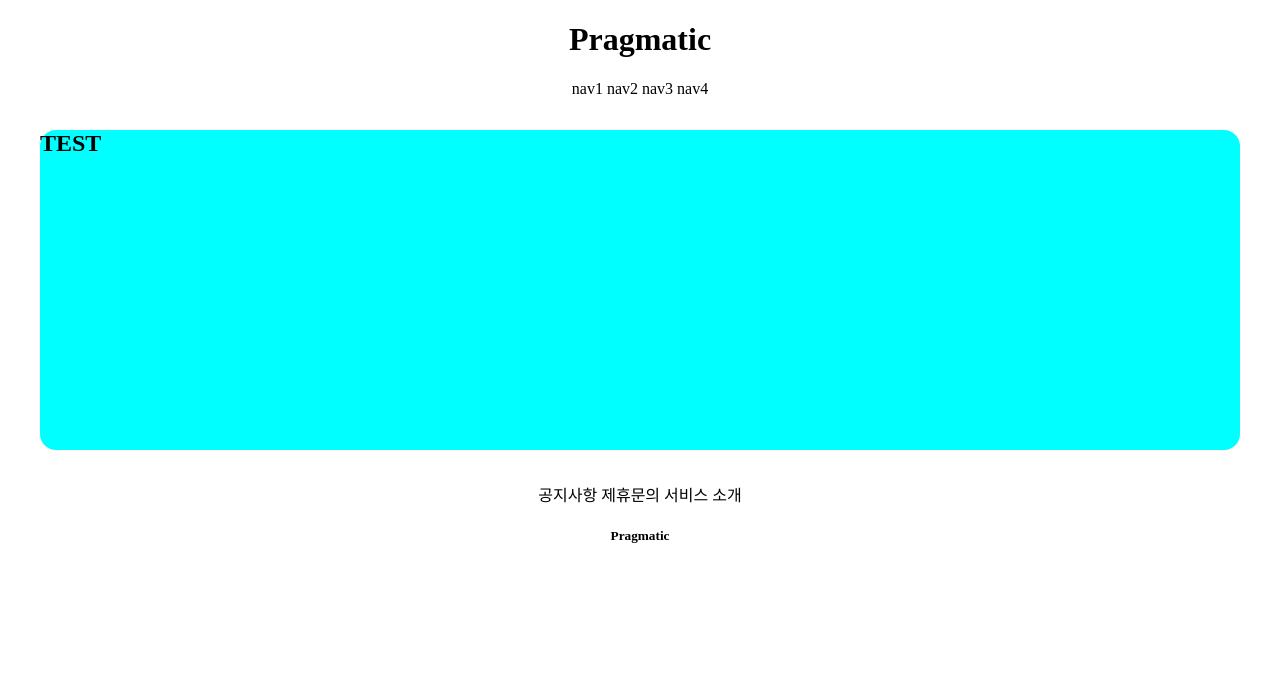
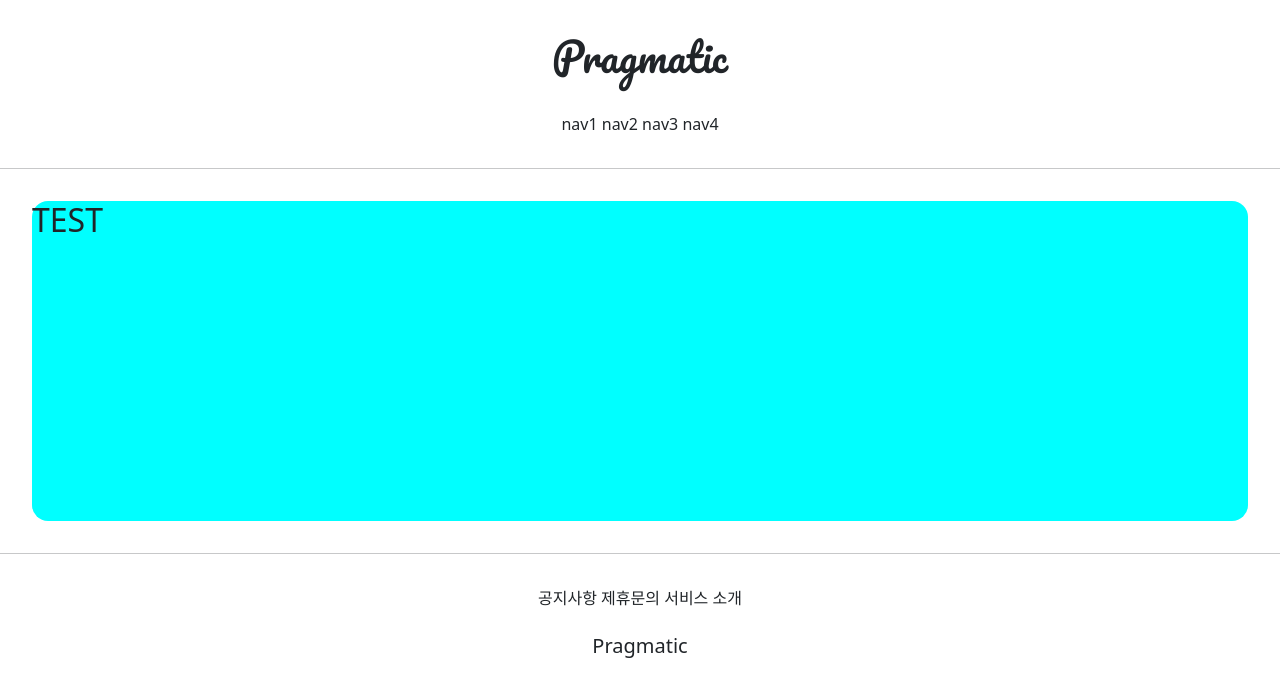
Before and after one commit to aneunji-git/temp, a Django app: page /accounts/hello_world/ in a window 1280 px wide. Shown: the top 697 px of the page. Run offline with Django 3.2, Linux system fonts and the light colour scheme; parts of the project's set-up code (start-up, migrations or seed data) failed here and were passed over.

Commit message:
7/5 2ban class commit 1

```diff
--- a/templates/base.html
+++ b/templates/base.html
@@ -1,12 +1,19 @@
 <!DOCTYPE html>
 <html lang="en">
+
 {% include 'head.html' %}
+
 <body>
     {% include 'header.html' %}
+
+    <hr>
 
     {% block content %}
     {% endblock %}
 
+    <hr>
+
     {% include 'footer.html' %}
+
 </body>
 </html>
--- a/templates/footer.html
+++ b/templates/footer.html
@@ -1,14 +1,14 @@
  <div style="text-align : center">
 
-     <div>
+     <div style = "margin-top:2rem;">
          <span>공지사항</span>
          <span>제휴문의</span>
          <span>서비스 소개</span>
      </div>
-     <div>
+     <div style="margin: 1.5rem 0;">
 
         <h5>Pragmatic</h5>
 
      </div>
 
- </div
+ </div>
--- a/templates/head.html
+++ b/templates/head.html
@@ -1,4 +1,12 @@
 <head>
     <meta charset="UTF-8">
     <title>Title</title>
+
+{#    BOOTSTRAP LINK #}
+    <link href="https://cdn.jsdelivr.net/npm/bootstrap@5.0.2/dist/css/bootstrap.min.css" rel="stylesheet" integrity="sha384-EVSTQN3/azprG1Anm3QDgpJLIm9Nao0Yz1ztcQTwFspd3yD65VohhpuuCOmLASjC" crossorigin="anonymous">
+
+    {#    GOOGLE FONT #}
+<link rel="preconnect" href="https://fonts.googleapis.com">
+<link rel="preconnect" href="https://fonts.gstatic.com" crossorigin>
+<link href="https://fonts.googleapis.com/css2?family=Pacifico&family=Ubuntu:ital,wght@1,300&display=swap" rel="stylesheet">
 </head>
--- a/templates/header.html
+++ b/templates/header.html
@@ -1,9 +1,9 @@
 <div style = 'text-align : center'>
-    <div>
+    <div style = "margin : 2rem 0; font-family: 'Pacifico', cursive;'">
         <h1>Pragmatic</h1>
 
     </div>
-    <div>
+    <div style = "margin-bottom:2rem ;">
         <span>nav1</span>
         <span>nav2</span>
         <span>nav3</span>
```
